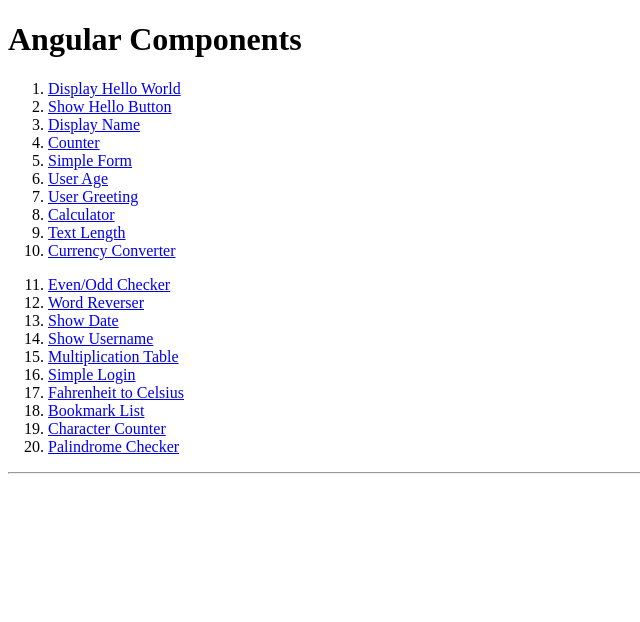
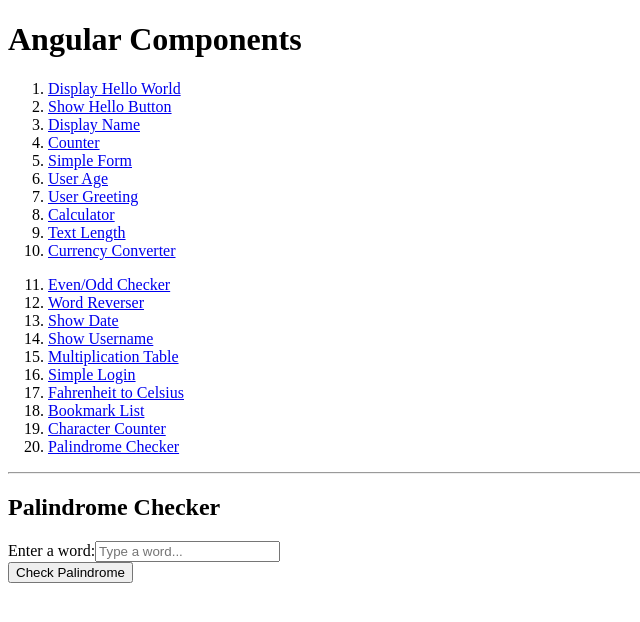
Before and after one commit to SVFC-Travel-Booking-System/Angular-Components, an Angular app: page /palindrome-checker in a window 1280 px wide. Before the commit this address led to /. Shown: the top 622 px of the page, without its empty margins (0-640 px from the left). Built offline with nearby package versions, Linux system fonts and the light colour scheme.

Commit message:
#20  Check if an input word is a palindrome

```diff
--- a/src/app/app-routing.module.ts
+++ b/src/app/app-routing.module.ts
@@ -19,6 +19,7 @@
 import { FahrenheittocelsiusComponent } from './components/fahrenheittocelsius/fahrenheittocelsius.component';
 import { BookmarklistComponent } from './components/bookmarklist/bookmarklist.component';
 import { CharactercounterComponent } from './components/charactercounter/charactercounter.component';
+import { PalindromecheckerComponent } from './components/palindromechecker/palindromechecker.component'
 
 
 const routes: Routes = [
@@ -41,6 +42,7 @@
   { path: 'fahrenheit-to-celsius', component: FahrenheittocelsiusComponent },
   { path: 'bookmark-list', component: BookmarklistComponent },
   { path: 'character-counter', component: CharactercounterComponent },
+  { path: 'palindrome-checker', component: PalindromecheckerComponent },
 
 
 
--- a/src/app/app.module.ts
+++ b/src/app/app.module.ts
@@ -23,6 +23,7 @@
 import { FahrenheittocelsiusComponent } from './components/fahrenheittocelsius/fahrenheittocelsius.component';
 import { BookmarklistComponent } from './components/bookmarklist/bookmarklist.component';
 import { CharactercounterComponent } from './components/charactercounter/charactercounter.component';
+import { PalindromecheckerComponent } from './components/palindromechecker/palindromechecker.component';
 
 
 @NgModule({
@@ -47,6 +48,7 @@
     FahrenheittocelsiusComponent,
     BookmarklistComponent,
     CharactercounterComponent,
+    PalindromecheckerComponent,
 
 
 
--- /dev/null
+++ b/src/app/components/palindromechecker/palindromechecker.component.html
@@ -0,0 +1,16 @@
+<div class="palindrome-checker-container">
+    <h2>Palindrome Checker</h2>
+
+    <form>
+        <div>
+            <label for="inputWord">Enter a word:</label>
+            <input type="text" id="inputWord" [(ngModel)]="inputWord" name="inputWord" placeholder="Type a word..." />
+        </div>
+
+        <button type="button" (click)="checkPalindrome()">Check Palindrome</button>
+    </form>
+
+    <div *ngIf="isPalindrome !== null">
+        <h3>{{ inputWord }} is {{ isPalindrome ? '' : 'not' }} a palindrome.</h3>
+    </div>
+</div>
--- /dev/null
+++ b/src/app/components/palindromechecker/palindromechecker.component.ts
@@ -0,0 +1,19 @@
+import { Component } from '@angular/core';
+
+@Component({
+  selector: 'app-palindromechecker',
+  templateUrl: './palindromechecker.component.html',
+  styleUrl: './palindromechecker.component.css'
+})
+export class PalindromecheckerComponent {
+  inputWord: string = '';
+  isPalindrome: boolean | null = null;
+
+  // Method to check if the word is a palindrome
+  checkPalindrome() {
+    const cleanedWord = this.inputWord.toLowerCase().replace(/[^a-z0-9]/g, ''); // remove spaces and non-alphanumeric characters
+    const reversedWord = cleanedWord.split('').reverse().join('');
+    this.isPalindrome = cleanedWord === reversedWord;
+  }
+
+}
```
Also changed, not shown: src/app/components/palindromechecker/palindromechecker.component.css (added), 1 other file (tests, documents, lock files or other folders).
